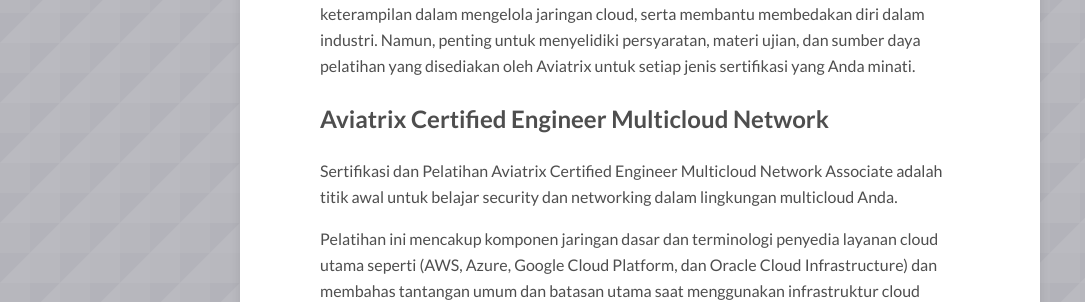
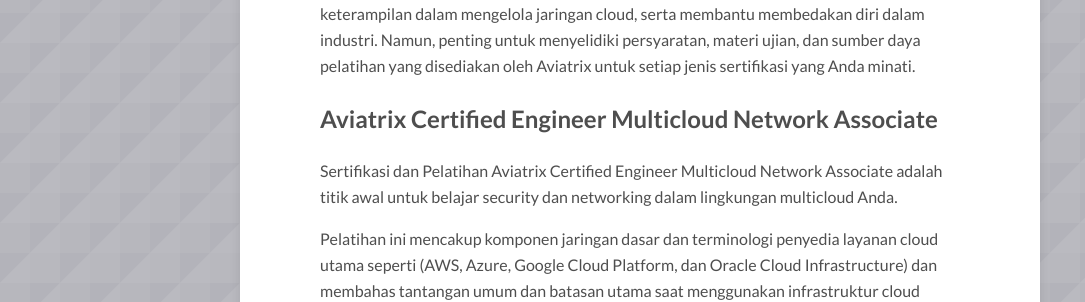
Before and after one commit to danigunawan/danigunawan.github.io, a Jekyll site: the page built from _posts/2023-02-17-sertifikasi-aviatrix-multicloud-network-associate.md, in a window 1280 px wide and 900 px high, scrolled down 1061 px. Shown: the part 156-458 px from the top of the window, without its empty margins (0-1085 px from the left). Built offline with Jekyll 4.4.1, drawn with Linux system fonts in a browser that asks for light colours; nearby versions of some CDN libraries; comment, search, counter and statistics services are not loaded.

Commit message:
[ADD POSTING]

```diff
--- a/_posts/2023-02-17-sertifikasi-aviatrix-multicloud-network-associate.md
+++ b/_posts/2023-02-17-sertifikasi-aviatrix-multicloud-network-associate.md
@@ -27,7 +27,7 @@
 
 Sertifikasi Aviatrix dapat memberikan manfaat dalam meningkatkan pemahaman dan keterampilan dalam mengelola jaringan cloud, serta membantu membedakan diri dalam industri. Namun, penting untuk menyelidiki persyaratan, materi ujian, dan sumber daya pelatihan yang disediakan oleh Aviatrix untuk setiap jenis sertifikasi yang Anda minati.
 
-## Aviatrix Certified Engineer Multicloud Network
+## Aviatrix Certified Engineer Multicloud Network Associate
 Sertifikasi dan Pelatihan Aviatrix Certified Engineer Multicloud Network Associate adalah titik awal untuk belajar security dan networking dalam lingkungan multicloud Anda.
 
 Pelatihan ini mencakup komponen jaringan dasar dan terminologi penyedia layanan cloud utama seperti (AWS, Azure, Google Cloud Platform, dan Oracle Cloud Infrastructure) dan membahas tantangan umum dan batasan utama saat menggunakan infrastruktur cloud publik.
```
